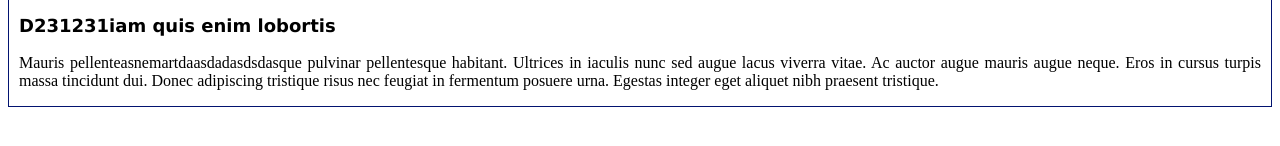
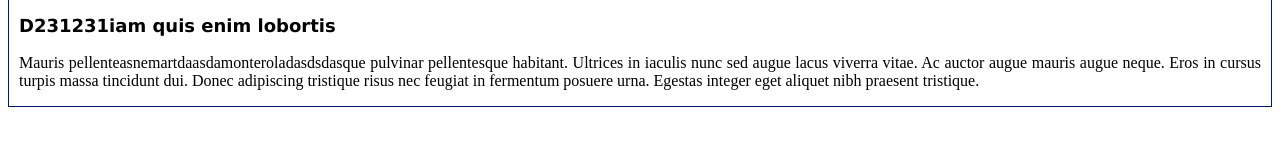
Before and after one commit to NemartMonterola/Activity1, a plain HTML site: page index.html in a window 1280 px wide. Shown: the part 304-450 px from the top of the page. Drawn offline with Linux system fonts and the light colour scheme.

Commit message:
2nd attemp

```diff
--- a/index.html
+++ b/index.html
@@ -44,7 +44,7 @@
         <div class="body-container">
 
             <p class="bc-head-title">D231231iam quis enim lobortis </p>
-            <p>Mauris pellenteasnemartdaasdadasdsdasque pulvinar pellentesque habitant. Ultrices in iaculis nunc sed augue lacus viverra vitae. Ac auctor augue mauris augue neque. Eros in cursus turpis massa tincidunt dui. Donec adipiscing tristique risus nec feugiat in fermentum posuere urna. Egestas integer eget aliquet nibh praesent tristique.</p>
+            <p>Mauris pellenteasnemartdaasdamonteroladasdsdasque pulvinar pellentesque habitant. Ultrices in iaculis nunc sed augue lacus viverra vitae. Ac auctor augue mauris augue neque. Eros in cursus turpis massa tincidunt dui. Donec adipiscing tristique risus nec feugiat in fermentum posuere urna. Egestas integer eget aliquet nibh praesent tristique.</p>
         </div>
 
       </div>
```
